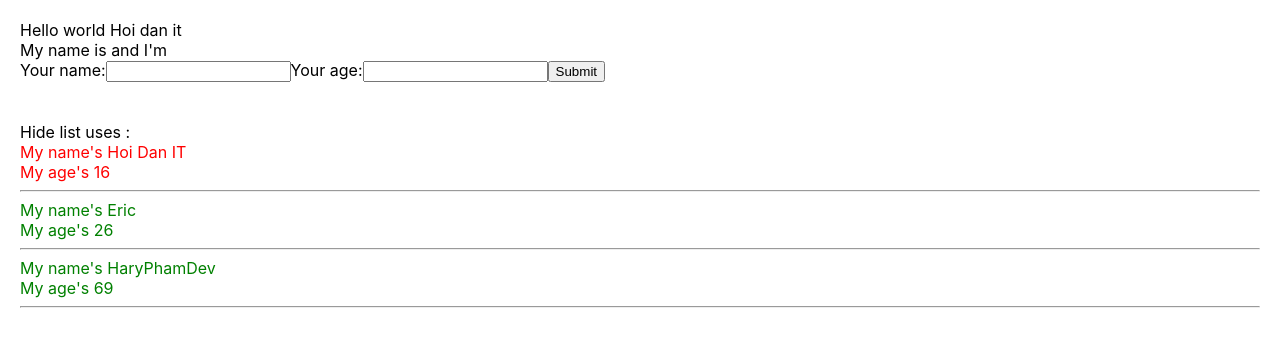
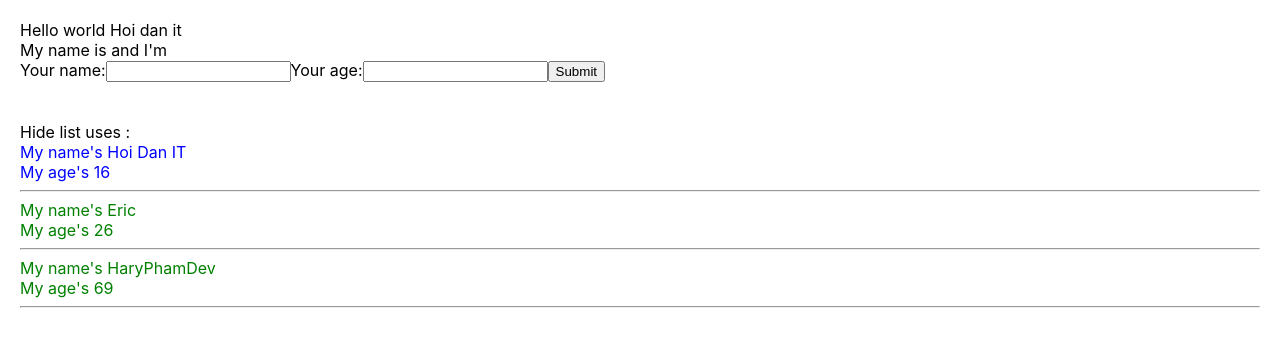
Before and after one commit to vanthoi08/test-demo-react, a React (Create React App) app: page / in a window 1280 px wide. Shown: the top 346 px of the page. Built offline with nearby package versions, Linux system fonts and the light colour scheme.

Commit message:
video 27

```diff
--- a/package.json
+++ b/package.json
@@ -13,6 +13,7 @@
     "redux": "4.2.0",
     "redux-devtools-extension": "2.13.9",
     "redux-thunk": "2.4.1",
+    "sass": "1.53.0",
     "web-vitals": "2.1.4"
   },
   "scripts": {
--- a/src/App.js
+++ b/src/App.js
@@ -1,5 +1,5 @@
 import logo from './logo.svg';
-import './App.css';
+import './App.scss';
 import { useDispatch, useSelector } from 'react-redux';
 import { increaseCounter, decreaseCounter } from './redux/action/counterAction';
 import MyComponent from './components/MyComponent';
--- a/src/App.css
+++ b/src/App.scss
@@ -1,9 +1,4 @@
-.red{
-  color: red;
-}
-.green{
-  color: green;
-}
+
 
 
 body {
--- a/src/components/DisplayInfor.js
+++ b/src/components/DisplayInfor.js
@@ -1,4 +1,5 @@
 import React from "react";
+import './DisplayInfor.scss'
 class DisplayInfor extends React.Component {
     state = {
         isShowListUser: true
@@ -17,7 +18,7 @@
         // console.table(listUsers);
         // props => viết tắt properties
         return (
-            <div>
+            <div className="display-infor-container">
                 <div>
                     <span onClick={() => { this.handleShowHide() }}>
 
--- /dev/null
+++ b/src/components/DisplayInfor.scss
@@ -0,0 +1,9 @@
+.display-infor-container{
+    .red{
+        color: blue;
+      }
+      .green{
+        color: green;
+      }
+
+}
```
Also changed, not shown: 1 other file (tests, documents, lock files or other folders).
